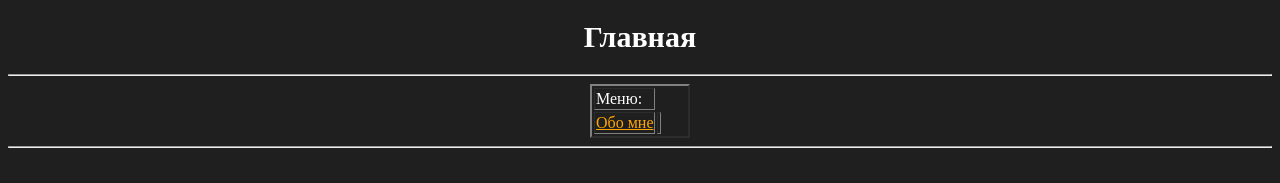
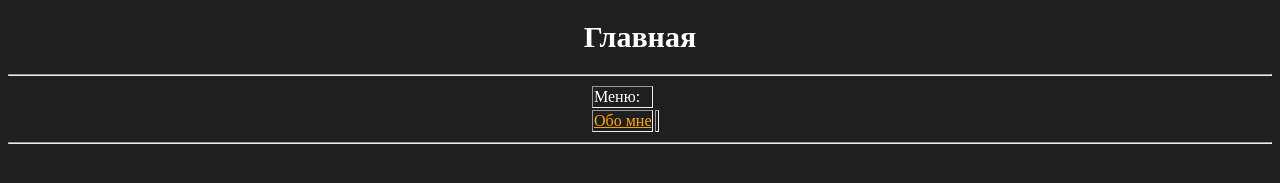
Before and after one commit to site290/fbgm, a plain HTML site: page index.html in a window 1280 px wide. Shown: the top 183 px of the page. Drawn offline with Linux system fonts and the light colour scheme.

Commit message:
update style.css

```diff
--- a/css/style.css
+++ b/css/style.css
@@ -27,6 +27,7 @@ body {
   width: 100px;
   table-layout: auto;
   color: white;
+  border: 2px;
 }
 
 .par {
```
